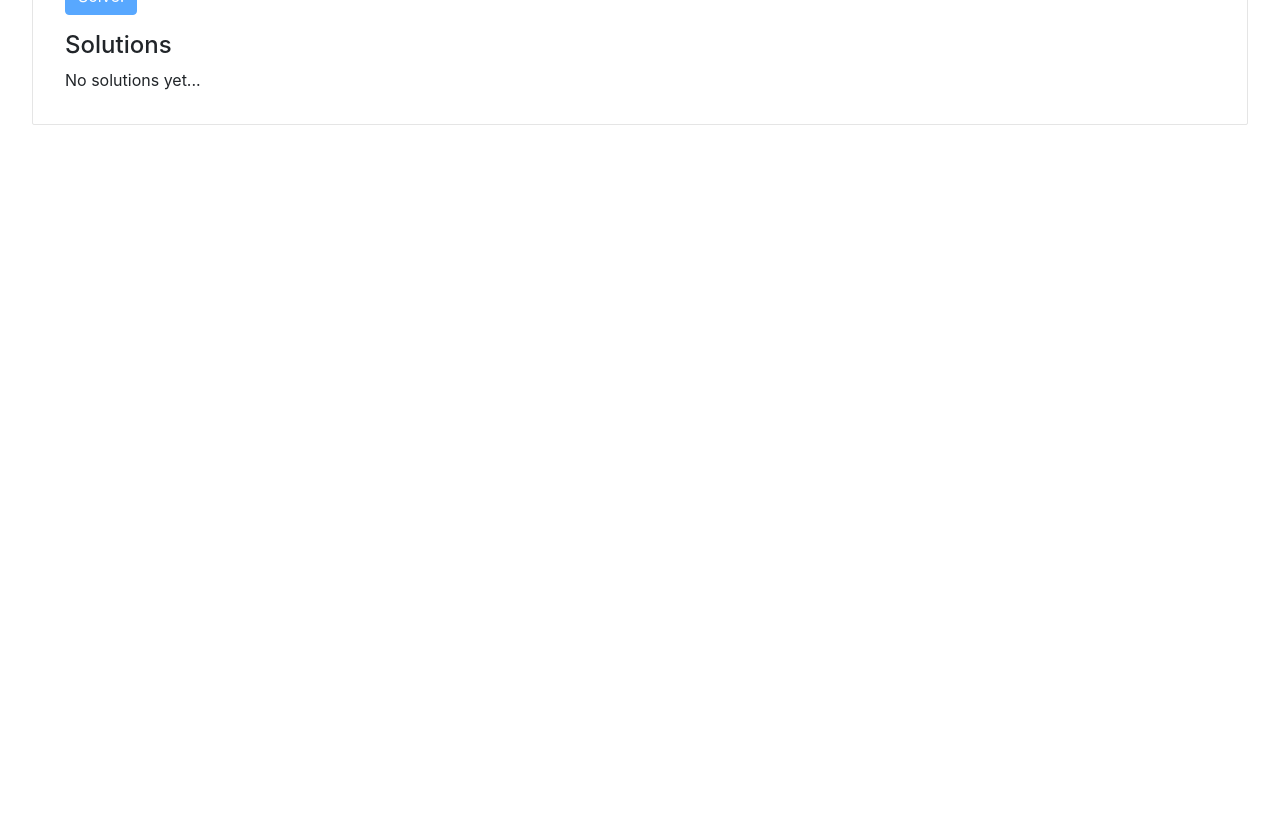
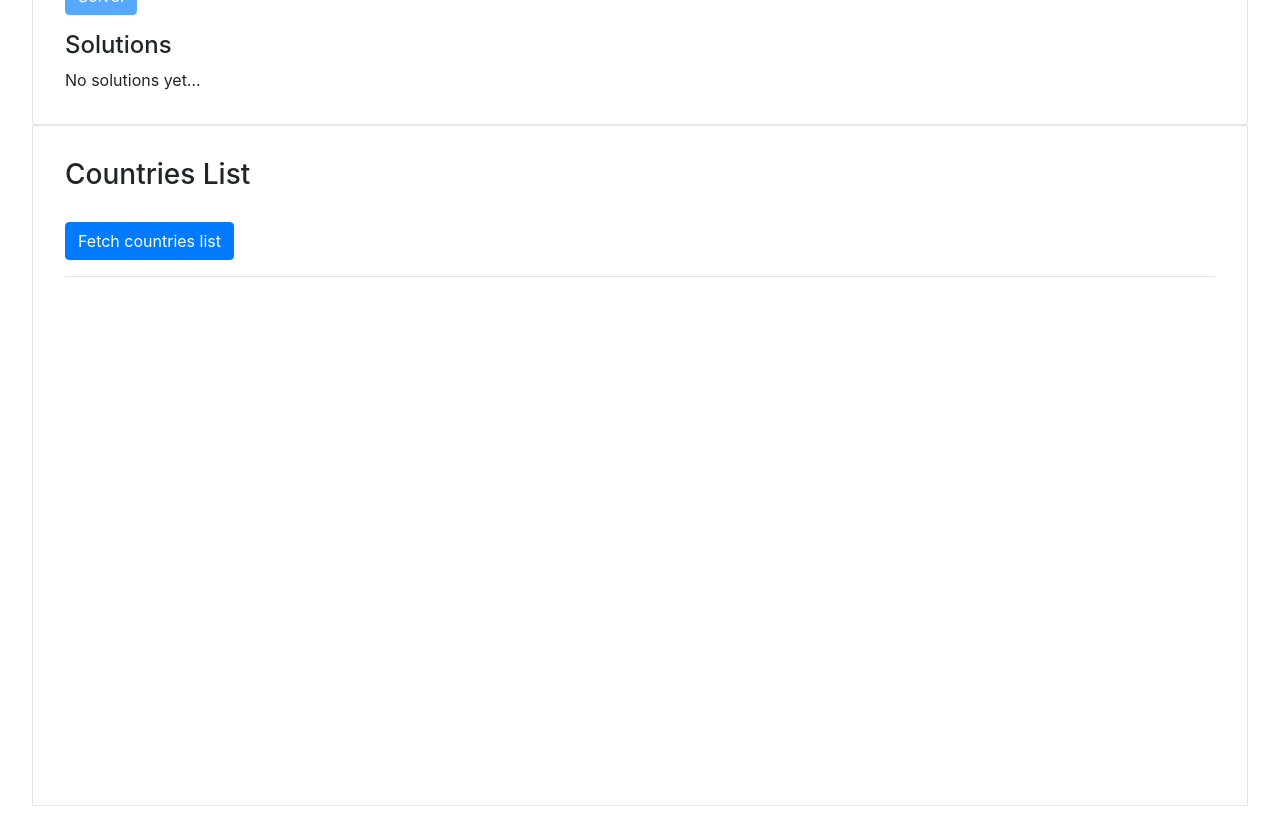
Before and after one commit to irzu/ReduxBoilerplate, a React (Vite) app: page / in a window 1280 px wide. Shown: the part 860-1698 px from the top of the page. Before the commit the page ends 1017 px from the top, so only its background shows below. Built offline with nearby package versions, Linux system fonts and the light colour scheme.

Commit message:
updated code

```diff
--- a/src/App.tsx
+++ b/src/App.tsx
@@ -2,6 +2,7 @@ import { HelloWorld } from "./features/HelloWorld/components/HelloWorld/HelloWor
 import './App.css';
 import { SolverApp } from "./features/QuadraticEquationSolver/components/SolverApp/SolverApp";
 import { SolverAppAsync } from "./features/QuadraticEquationSolverAsync/components/SolverAppAsync/SolverAppAsync";
+import { CountriesList } from "./features/CountriesList/components/CountriesList/CountriesList";
 
 const App = () => {
     return (
@@ -11,6 +12,7 @@ const App = () => {
                 <HelloWorld/>
                 <SolverApp />
                 <SolverAppAsync />
+                <CountriesList />
             </div>
         </>
     );
--- /dev/null
+++ b/src/features/CountriesList/components/CountriesList/CountriesList.module.css
@@ -0,0 +1,19 @@
+.item {
+    padding: 20px 0;
+    max-width: 30%;
+}
+
+.subItem {
+    display: inline-block;
+}
+
+.list {
+    height: 60vh;
+    overflow-y: scroll;
+}
+
+.wrapper {
+    padding: 2rem;
+    border: 1px solid #e5e5e5;
+    border-radius: 2px;
+  }
--- /dev/null
+++ b/src/features/CountriesList/components/CountriesList/CountriesList.tsx
@@ -0,0 +1,34 @@
+import { useAppDispatch, useAppSelector } from '../../../../store';
+import { getCountries } from '../../countriesAPI';
+import { Country as CountryType } from '../../types';
+import classNames from './CountriesList.module.css';
+
+export const CountriesList = () => {
+    const { countries, isLoadingCountries, errorLoadingCountries } = useAppSelector(state => state.countries);
+    const dispatch = useAppDispatch();
+
+    const renderCountryInfo = (country: CountryType) => (
+        <div className={classNames.item} key={country.id} data-testid="country-info">
+            <div className={`col-sm-3 ${classNames.subItem}`}>
+                <img width={30} src={country.media.flag} alt="flag" style={{marginBottom:20}} />
+            </div>
+            <div className={`col-sm-9 ${classNames.subItem}`}>
+                <div><b>{country.name}</b></div>
+                <div>{country.capital}</div>
+            </div>
+        </div>
+    );
+
+    return (
+        <div className={classNames.wrapper}>
+            <h3 style={{ marginBottom:30 }}>Countries List</h3>
+            <button className='btn btn-primary' onClick={() => dispatch(getCountries())}>Fetch countries list</button>
+            <hr/>
+            {errorLoadingCountries && <div>Error: {errorLoadingCountries}</div>}
+            {isLoadingCountries && <div>Loading...</div>}
+            <div className={classNames.list}>
+                {countries.map(country => renderCountryInfo(country))}
+            </div>
+        </div>
+    );
+};
--- /dev/null
+++ b/src/features/CountriesList/countriesAPI.ts
@@ -0,0 +1,14 @@
+import axios, { AxiosError } from 'axios';
+import { createAsyncThunk } from '@reduxjs/toolkit';
+
+export const getCountries = createAsyncThunk(
+    'countries/getCountries',
+     (payload, thunkAPI) => axios
+        // .get(`https://api.sampleapis.com/countries/countries`)
+        .get('http://localhost:5000')
+        .then(response => response.data)
+        .catch((error: AxiosError) => {
+            console.log('EE', error)
+            return thunkAPI.rejectWithValue(error);
+        })
+);
--- /dev/null
+++ b/src/features/CountriesList/countriesSlice.ts
@@ -0,0 +1,34 @@
+import { createSlice } from "@reduxjs/toolkit";
+import { getCountries } from './countriesAPI';
+import { CountriesState } from './types';
+import { Country as CountryType } from '../CountriesList/types';
+
+const initialState: CountriesState = {
+    countries: [],
+    isLoadingCountries: false,
+    errorLoadingCountries: ''
+};
+
+const countriesSlice = createSlice({
+    name: 'countries',
+    initialState,
+    reducers: {},
+    extraReducers: (builder) => {
+        builder
+            .addCase(getCountries.pending, (state) => {
+                state.isLoadingCountries = true;
+                state.errorLoadingCountries = '';
+            })
+            .addCase(getCountries.fulfilled, (state, action) => {
+                state.isLoadingCountries = false;
+                state.countries = action.payload.sort((a: CountryType, b: CountryType) => (a.name > b.name) ? 1 : -1);
+            })
+            .addCase(getCountries.rejected, (state, action) => {
+                state.isLoadingCountries = false;
+                state.errorLoadingCountries = action.error.message as string;
+
+            })
+    }
+});
+
+export default countriesSlice.reducer;
--- /dev/null
+++ b/src/features/CountriesList/types.ts
@@ -0,0 +1,26 @@
+export interface Country {
+    abbreviation: string,
+    capital: string,
+    currency: string,
+    name: string,
+    phone: string,
+    population: number,
+    media: {
+        flag: string,
+        emblem: string,
+        orthographic: string
+    },
+    id: number
+}
+
+export interface CountriesState {
+    countries: Country[],
+    isLoadingCountries: boolean,
+    errorLoadingCountries: string
+}
+
+export interface ResponseError {
+    response?: {
+        statusText: string
+    }
+}
--- a/src/store.ts
+++ b/src/store.ts
@@ -4,11 +4,13 @@ import logger from 'redux-logger';
 import helloWorldReducer from './features/HelloWorld/helloWorldSlice';
 import solverReducer from './features/QuadraticEquationSolver/solverSlice';
 import solverAsyncReducer from './features/QuadraticEquationSolverAsync/solverAsyncSlice';
+import countriesReducer from './features/CountriesList/countriesSlice'
 
 const reducer = {
     helloWorld: helloWorldReducer,
     solver: solverReducer,
-    solverAsync: solverAsyncReducer
+    solverAsync: solverAsyncReducer,
+    countries: countriesReducer
 };
 
 const devTools = process.env.NODE_ENV === "development" ? [logger]: [];
```
Also changed, not shown: package.json (+1 -42 lines), 2 other files (tests, documents, lock files or other folders).
